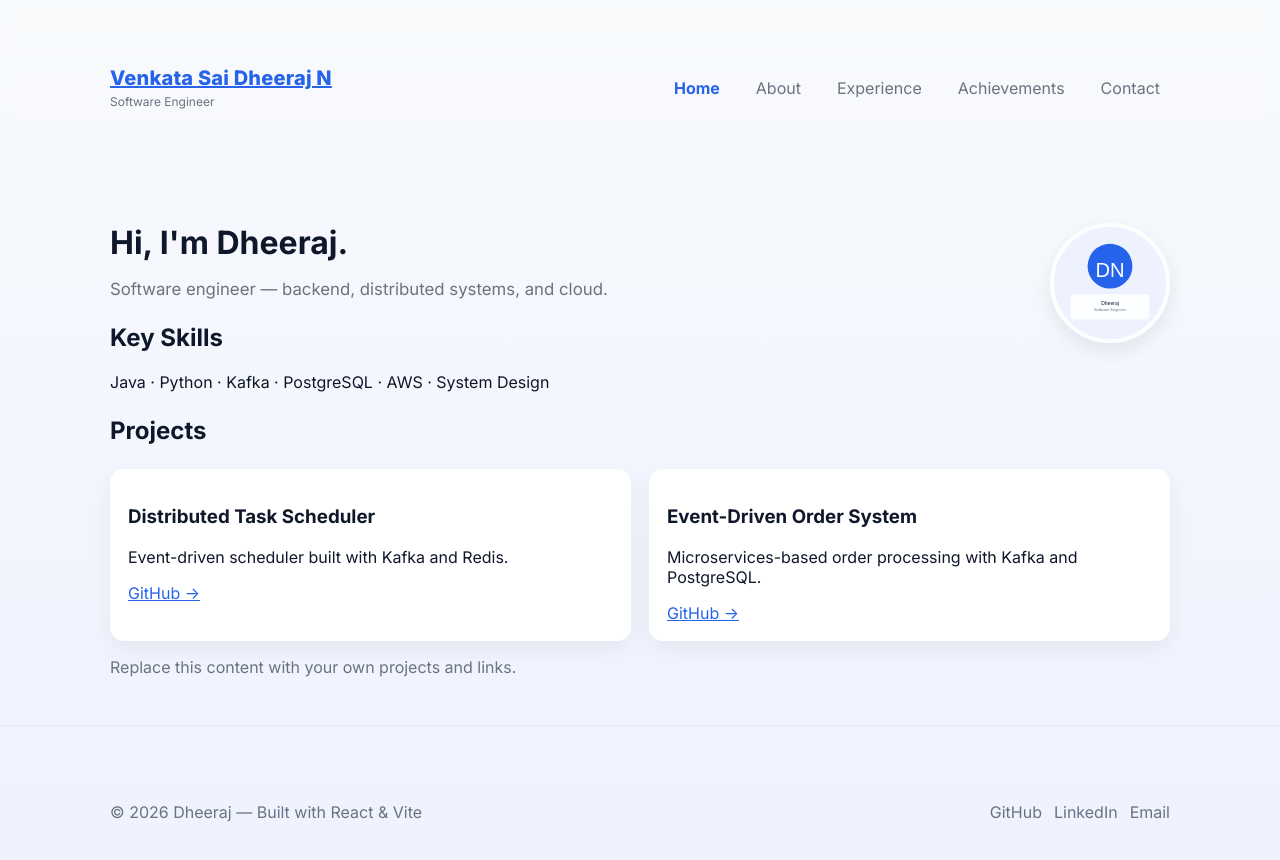
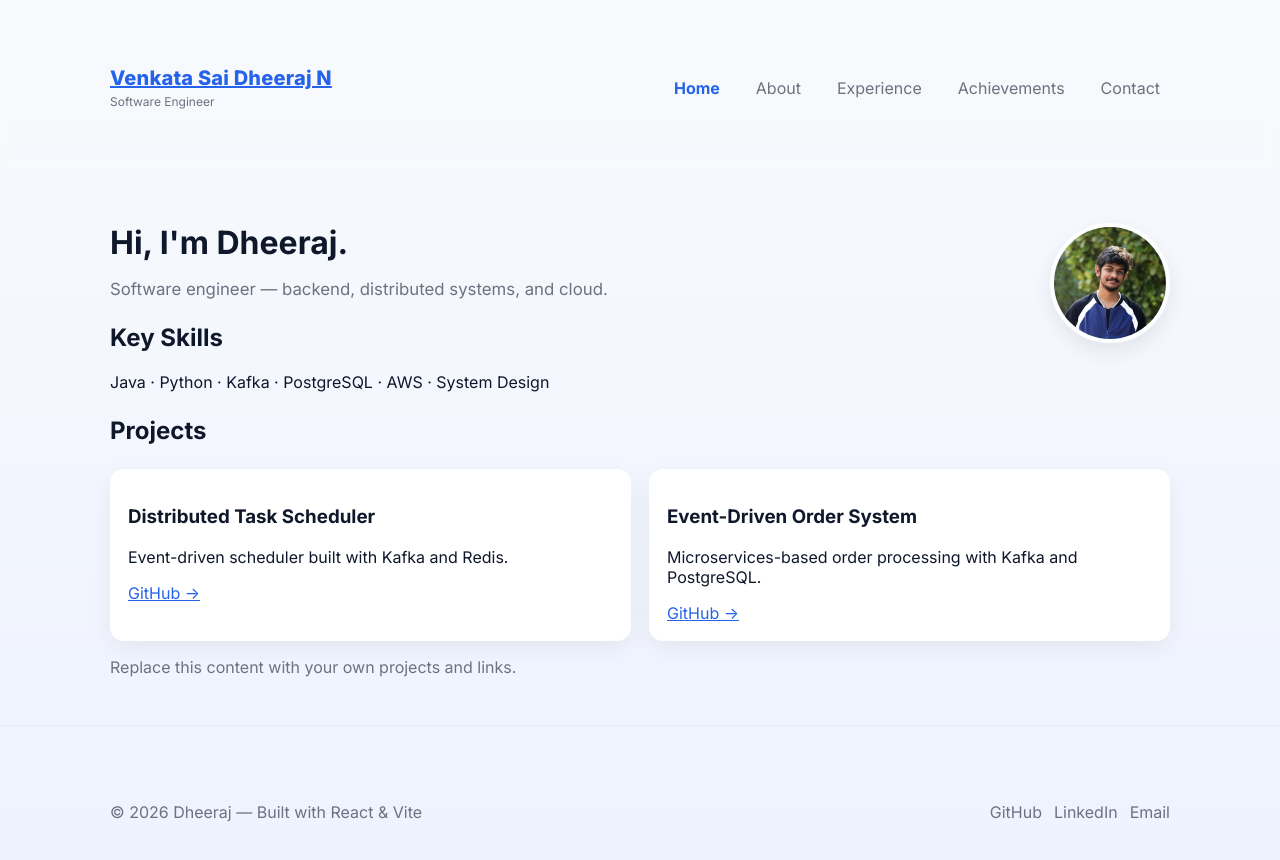
Before and after one commit to saidheerajnvs29/saidheerajnvs29.github.io, a React (Vite) app: page /#/ in a window 1280 px wide. Shown: the top 860 px of the page. Built offline with nearby package versions, Linux system fonts and the light colour scheme.

Commit message:
profile update

```diff
--- a/src/pages/Home.jsx
+++ b/src/pages/Home.jsx
@@ -3,7 +3,7 @@ import React from 'react'
 export default function Home() {
   return (
     <section>
-      <img src="/profile.svg" alt="Dheeraj" className="profile" />
+      <img src="/dheeraj.JPG" alt="Dheeraj" className="profile" />
       <h1>Hi, I'm Dheeraj.</h1>
       <p className="lead">Software engineer — backend, distributed systems, and cloud.</p>
 
```
Also changed, not shown: public/dheeraj.JPG (added).
